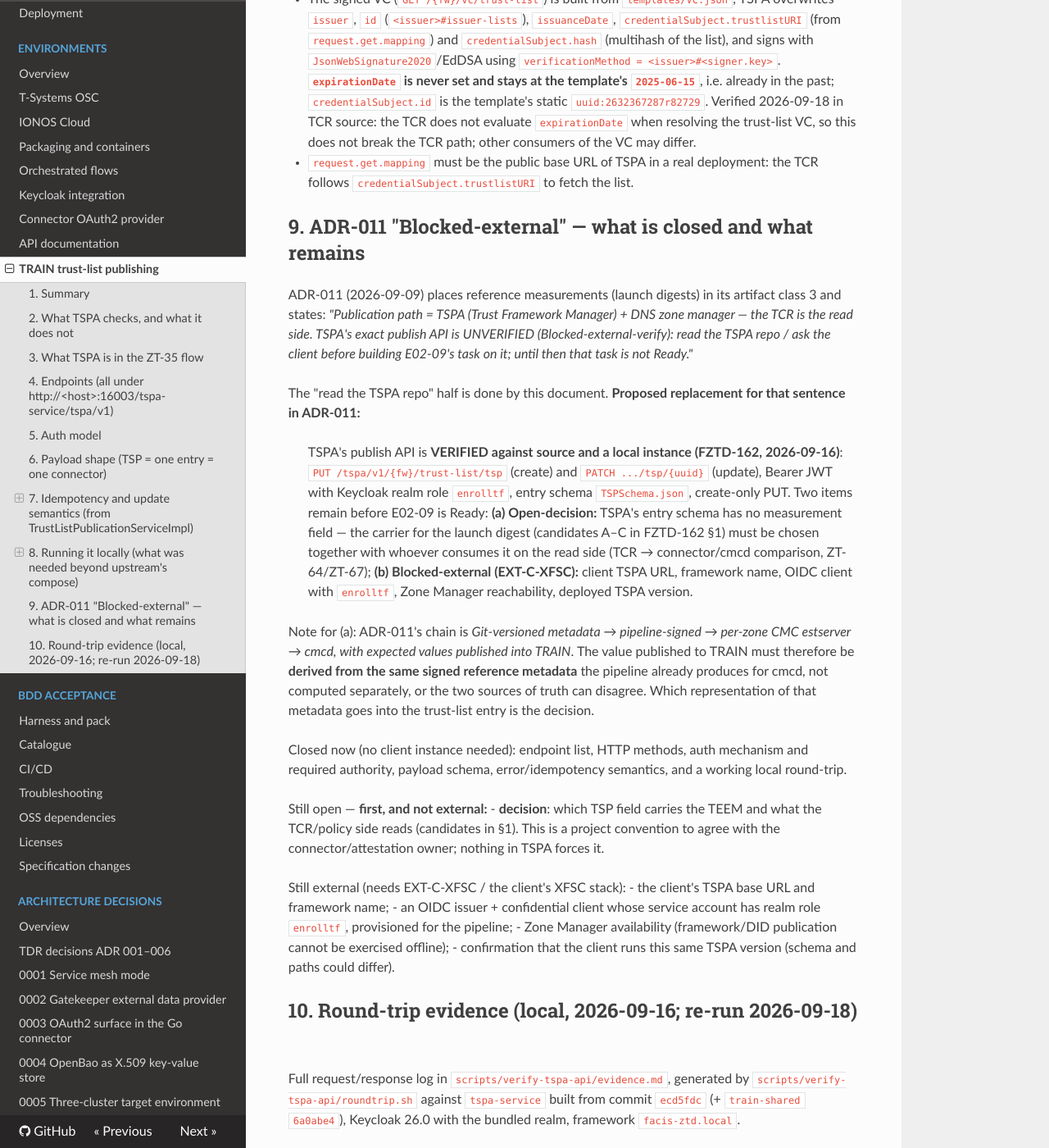
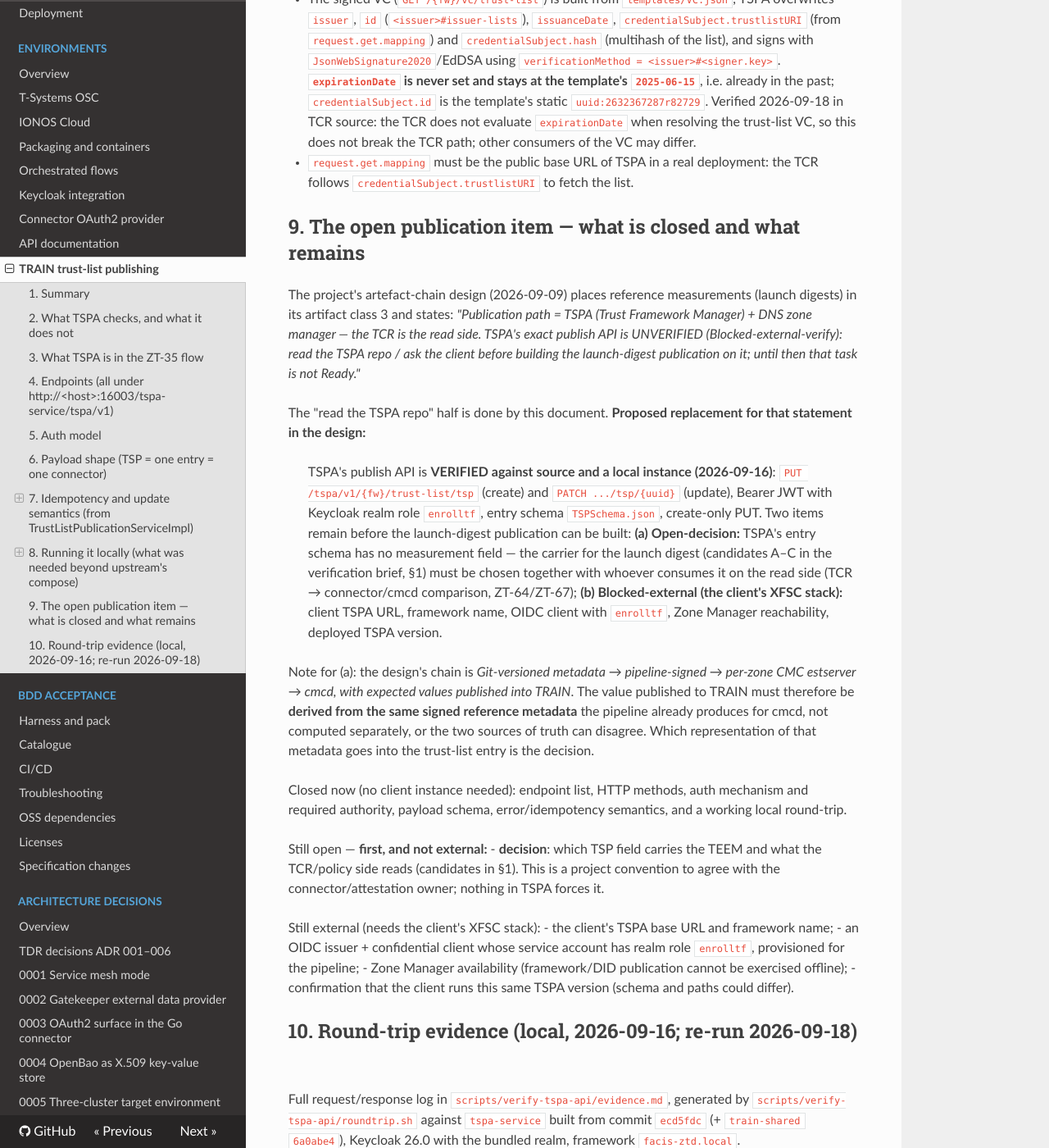
Before and after one commit to Fune5tiAtlas/facis-zero-trust-demonstrator, an MkDocs documentation site: the page built from docs/tspa-publish-api.md, in a window 1280 px wide and 1400 px high, scrolled down 6775 px. Shown: the whole window at 82% size. Built offline with MkDocs 1.6.1, drawn with Linux system fonts in a browser that asks for light colours; nearby versions of some CDN libraries; some of the changed text lies outside the part shown.

Commit message:
Remove internal tracker references from the repository

````diff
--- a/docs/attestation/mock-attestation.schema.json
+++ b/docs/attestation/mock-attestation.schema.json
@@ -1,7 +1,7 @@
 {
   "$schema": "https://json-schema.org/draft/2020-12/schema",
   "$id": "mock-attestation.schema.json",
-  "title": "FZTD-46 mock attestation sample (JSON)",
+  "title": "Mock attestation sample (JSON)",
   "description": "One mock sample per CMC evidence type: the JSON shape that type of evidence takes, with the collateral that accompanies it. The 'evidence' and 'collateral' objects follow CMC's attestationreport types exactly (attestationreport.go, json.go); 'mock' and 'profile' belong to the sample wrapper, since CMC's own objects have no field to mark a mock.",
   "$ref": "#/$defs/MockSample",
   "$defs": {
--- a/docs/tspa-publish-api.md
+++ b/docs/tspa-publish-api.md
@@ -1,12 +1,12 @@
 # Publishing to TRAIN: the TSPA trust-list API
 
-*Established in FZTD-162 for ZT-35 (gate G4), 2026-09-16/18. Re-confirmation against the client's instance is
-pending (EXT-C-XFSC).*
+*Established by the TSPA API verification for ZT-35 (gate G4), 2026-09-16/18. Re-confirmation against the client's instance is
+pending (it depends on the client's XFSC stack).*
 
 Source of truth: `eclipse-xfsc/train-trust-framework-manager` on GitHub, commit `ecd5fdc` (2025-05-25), which was
 the `main` HEAD on 2026-09-16 and still is on 2026-09-19; the repository is not archived but has had no commit on
 `main` since then. The original GitLab project `eclipse/xfsc/train/tspa` is archived and read-only (last activity
-May 2025) but still readable, so the "404 against the wrong repository" mentioned in FZTD-162 did not come from it;
+May 2025) but still readable, so the "404 against the wrong repository" mentioned in the verification brief did not come from it;
 that earlier attempt is not characterised further here. Everything below was read from that commit plus
 `eclipse-xfsc/train-shared` `6a0abe4` (the trust-list model) and, where marked, exercised against a local instance
 built from those two commits.
@@ -14,7 +14,7 @@
 ## 1. Summary
 
 **The publish API surface is confirmed and a measurement value round-trips locally** (§4–§7, §10). Three of the
-four "done when" items are closed. What ADR-011's *Blocked-external* item still lacks is now named precisely:
+four "done when" items are closed. What the artefact-chain design's open publication item still lacks is now named precisely:
 
 1. **There is no field for the measurement.** TSPA's entry schema (`TSPSchema.json`) has no
    measurement/hash/TEEM attribute. The value can only ride in a free-form `Type`/`Value` pair. Until the project
@@ -55,7 +55,7 @@
    This document deliberately does not pick one. **The carrier used in the local round-trip
    (`TSPCertificationList`, `Type = TEEM-sha256`) is a test choice only, made so that a value could be written and
    read back; it is not a recommendation and the design decision remains open.**
-2. **Client-side inputs still external** (EXT-C-XFSC): TSPA base URL, framework name, OIDC issuer + a
+2. **Client-side inputs still external** (the client's XFSC stack): TSPA base URL, framework name, OIDC issuer + a
    confidential client whose service account holds realm role `enrolltf`, Zone Manager reachability, and the
    TSPA version actually deployed.
 
@@ -211,7 +211,7 @@
 ```
 
 `scripts/verify-tspa-api/tcr-findings/tcr-findings.md` holds an out-of-scope finding about the TCR; it is not
-part of this ticket's evidence.
+part of this verification's evidence.
 
 ### Runtime observations worth knowing before the client instance
 
@@ -231,24 +231,24 @@
 - `request.get.mapping` must be the public base URL of TSPA in a real deployment: the TCR follows
   `credentialSubject.trustlistURI` to fetch the list.
 
-## 9. ADR-011 "Blocked-external" — what is closed and what remains
+## 9. The open publication item — what is closed and what remains
 
-ADR-011 (2026-09-09) places reference measurements (launch digests) in its artifact class 3 and states:
+The project's artefact-chain design (2026-09-09) places reference measurements (launch digests) in its artifact class 3 and states:
 *"Publication path = TSPA (Trust Framework Manager) + DNS zone manager — the TCR is the read side. TSPA's exact
-publish API is UNVERIFIED (Blocked-external-verify): read the TSPA repo / ask the client before building E02-09's
-task on it; until then that task is not Ready."*
+publish API is UNVERIFIED (Blocked-external-verify): read the TSPA repo / ask the client before building the
+launch-digest publication on it; until then that task is not Ready."*
 
-The "read the TSPA repo" half is done by this document. **Proposed replacement for that sentence in ADR-011:**
+The "read the TSPA repo" half is done by this document. **Proposed replacement for that statement in the design:**
 
-> TSPA's publish API is **VERIFIED against source and a local instance (FZTD-162, 2026-09-16)**:
+> TSPA's publish API is **VERIFIED against source and a local instance (2026-09-16)**:
 > `PUT /tspa/v1/{fw}/trust-list/tsp` (create) and `PATCH .../tsp/{uuid}` (update), Bearer JWT with Keycloak
-> realm role `enrolltf`, entry schema `TSPSchema.json`, create-only PUT. Two items remain before E02-09 is Ready:
+> realm role `enrolltf`, entry schema `TSPSchema.json`, create-only PUT. Two items remain before the launch-digest publication can be built:
 > **(a) Open-decision:** TSPA's entry schema has no measurement field — the carrier for the launch digest
-> (candidates A–C in FZTD-162 §1) must be chosen together with whoever consumes it on the read side
-> (TCR → connector/cmcd comparison, ZT-64/ZT-67); **(b) Blocked-external (EXT-C-XFSC):** client TSPA URL,
+> (candidates A–C in the verification brief, §1) must be chosen together with whoever consumes it on the read side
+> (TCR → connector/cmcd comparison, ZT-64/ZT-67); **(b) Blocked-external (the client's XFSC stack):** client TSPA URL,
 > framework name, OIDC client with `enrolltf`, Zone Manager reachability, deployed TSPA version.
 
-Note for (a): ADR-011's chain is *Git-versioned metadata → pipeline-signed → per-zone CMC estserver → cmcd, with
+Note for (a): the design's chain is *Git-versioned metadata → pipeline-signed → per-zone CMC estserver → cmcd, with
 expected values published into TRAIN*. The value published to TRAIN must therefore be **derived from the same
 signed reference metadata** the pipeline already produces for cmcd, not computed separately, or the two sources
 of truth can disagree. Which representation of that metadata goes into the trust-list entry is the decision.
@@ -260,7 +260,7 @@
 - **decision**: which TSP field carries the TEEM and what the TCR/policy side reads (candidates in §1). This is a
   project convention to agree with the connector/attestation owner; nothing in TSPA forces it.
 
-Still external (needs EXT-C-XFSC / the client's XFSC stack):
+Still external (needs the client's XFSC stack):
 - the client's TSPA base URL and framework name;
 - an OIDC issuer + confidential client whose service account has realm role `enrolltf`, provisioned for the pipeline;
 - Zone Manager availability (framework/DID publication cannot be exercised offline);
@@ -300,5 +300,5 @@
 `did:web:essif.iao.fraunhofer.de`, no longer has a DID document (HTTP 404), so the TCR cannot verify the signature;
 and switching the issuer to a self-contained `did:key` makes the TCR's `resolveDid` fail with a null
 `getServices()` for documents without a `service` section (HTTP 500). An exploratory run with a locally patched
-TCR exists outside this ticket's scope and is recorded in `scripts/verify-tspa-api/tcr-findings/tcr-findings.md`; it is not evidence for the
+TCR exists outside this verification's scope and is recorded in `scripts/verify-tspa-api/tcr-findings/tcr-findings.md`; it is not evidence for the
 "done when" criteria, which are all on the write side.
````
Also changed, not shown: deployment/helm/README.md (+1 -1 lines), deployment/orce-minimal/README.md (+2 -2 lines), docs/adr/tdr-decisions.md (+2 -2 lines), docs/environments/ionos.md (+2 -2 lines), docs/specifications.md (+1 -1 lines), scripts/verify-tspa-api/README.md (+1 -1 lines), scripts/verify-tspa-api/evidence.md (+1 -1 lines), scripts/verify-tspa-api/tcr-findings/tcr-findings.md (+4 -4 lines), 6 other files.
